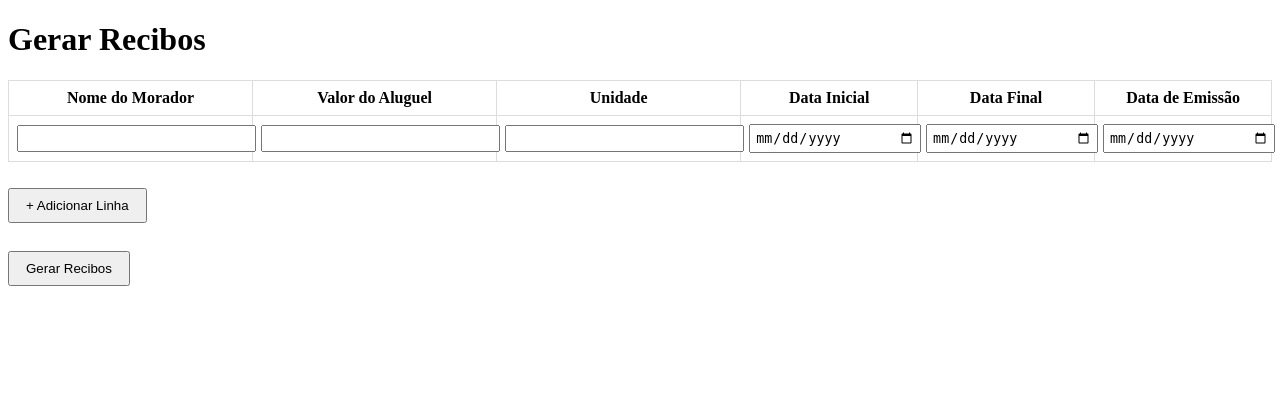
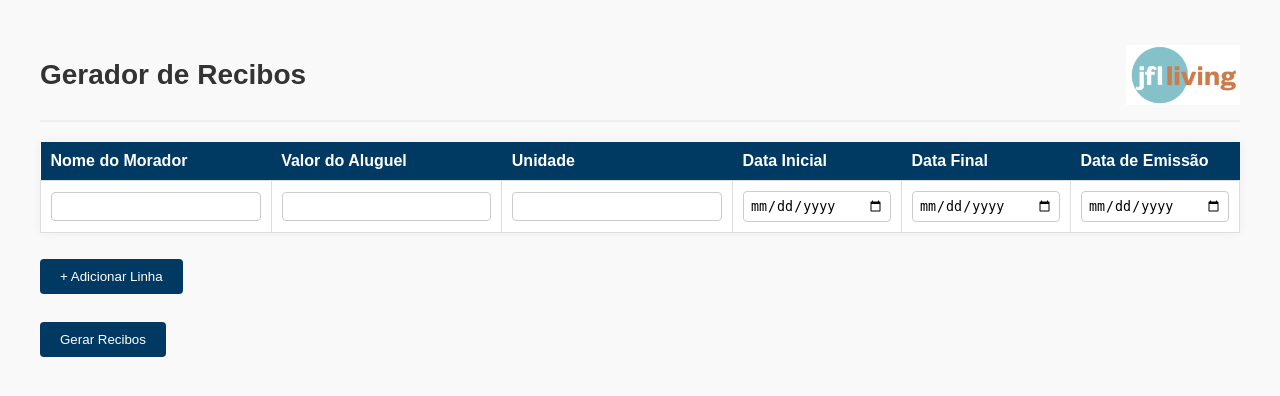
Before and after one commit to jflrealty/receipt_generator, a Flask app: page / in a window 1280 px wide. Shown: the top 396 px of the page. Run offline with Flask 3, Linux system fonts and the light colour scheme.

Commit message:
Update form.html

```diff
--- a/backend/templates/form.html
+++ b/backend/templates/form.html
@@ -1,30 +1,73 @@
 <!DOCTYPE html>
-<html lang="en">
+<html lang="pt-BR">
 <head>
   <meta charset="UTF-8">
   <title>Gerador de Recibos</title>
   <style>
+    body {
+      font-family: Arial, sans-serif;
+      margin: 40px;
+      background-color: #f9f9f9;
+    }
+    header {
+      display: flex;
+      justify-content: space-between;
+      align-items: center;
+      border-bottom: 2px solid #eee;
+      padding-bottom: 10px;
+      margin-bottom: 20px;
+    }
+    h1 {
+      font-size: 28px;
+      color: #333;
+    }
+    img.logo {
+      height: 60px;
+    }
     table {
       width: 100%;
       border-collapse: collapse;
       margin-bottom: 1em;
+      background-color: #fff;
+      box-shadow: 0 0 10px rgba(0,0,0,0.05);
     }
-    th, td {
-      padding: 8px;
+    th {
+      background-color: #003a63;
+      color: #fff;
+      padding: 10px;
+      text-align: left;
+    }
+    td {
+      padding: 10px;
       border: 1px solid #ddd;
     }
     input {
       width: 100%;
-      padding: 4px;
+      padding: 6px;
+      box-sizing: border-box;
+      border-radius: 4px;
+      border: 1px solid #ccc;
     }
     button {
-      padding: 8px 16px;
+      padding: 10px 20px;
       margin-top: 10px;
+      border: none;
+      background-color: #003a63;
+      color: white;
+      cursor: pointer;
+      border-radius: 4px;
+    }
+    button:hover {
+      background-color: #005494;
     }
   </style>
 </head>
 <body>
-  <h1>Gerar Recibos</h1>
+  <header>
+    <h1><strong>Gerador de Recibos</strong></h1>
+    <img class="logo" src="/static/logo.png" alt="Logo JFL">
+  </header>
+
   <form method="POST" action="/gerar">
     <input type="hidden" name="total_linhas" id="total_linhas" value="1">
     <table id="tabela-recibos">
@@ -71,7 +114,7 @@
       tabela.appendChild(nova);
       document.getElementById('total_linhas').value = index + 1;
       index++;
-      aplicarMascara(); // atualiza formatação
+      aplicarMascara();
     }
 
     function aplicarMascara() {
```
